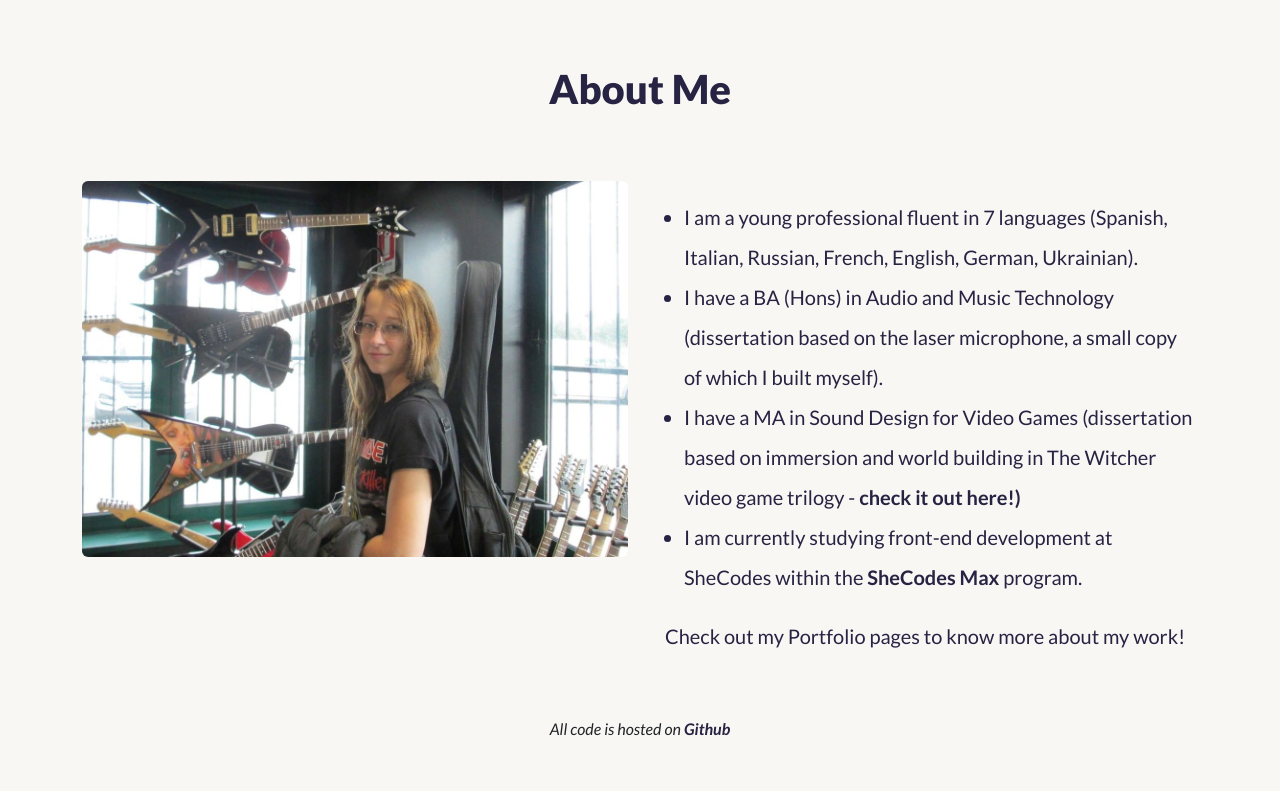
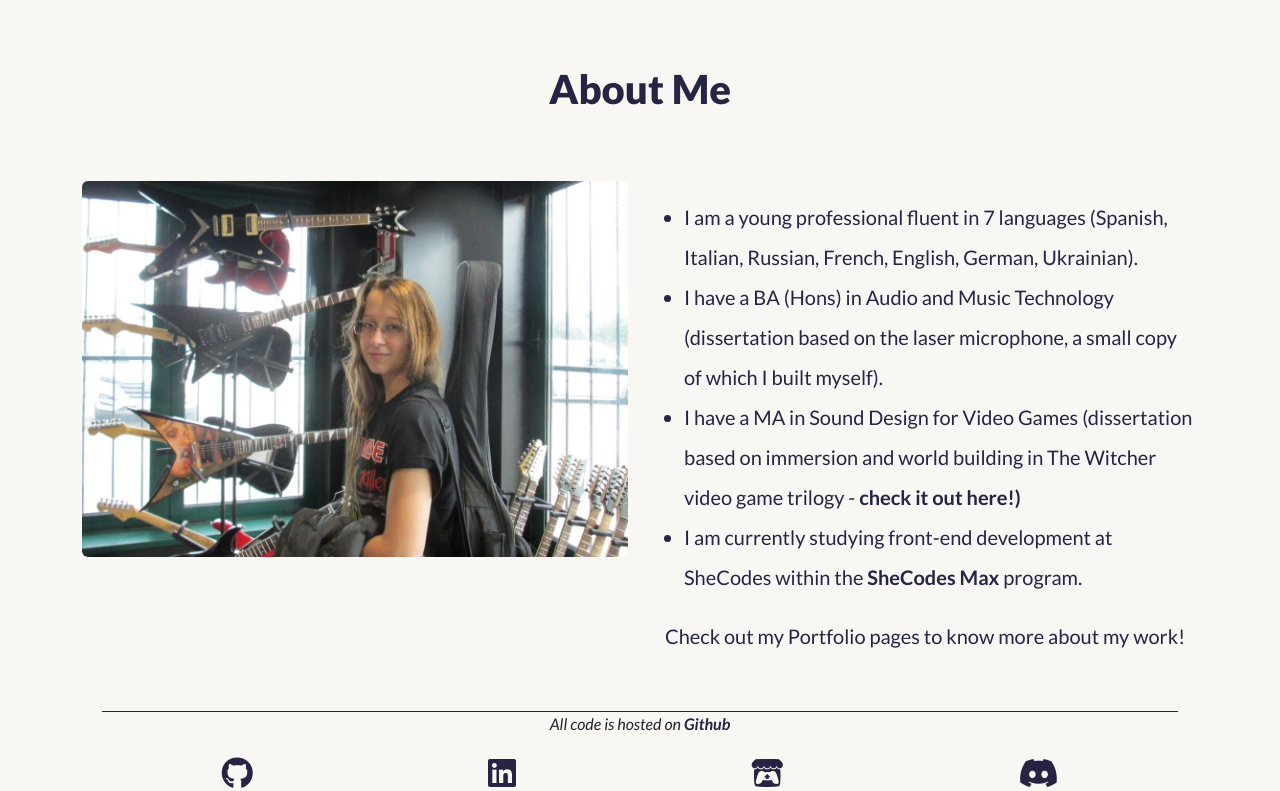
Before and after one commit to therankofjedimaster/plus-portfolio-project, a plain HTML site: page index.html in a window 1280 px wide. Shown: the part 671-1462 px from the top of the page. Drawn offline with nearby package versions, Linux system fonts and the light colour scheme.

Commit message:
Added Footer
-Added footer to each page
-Updated the contact page
-Added icons through Font Awesome

```diff
--- a/index.html
+++ b/index.html
@@ -65,7 +65,6 @@
 
         <a class="contact-button launch" href="contact.html"> Contact Me </a>
     </div>
-
     <h1 class="mt-5">About Me</h1>
     <div class="container">
         <div class="row d-flex mt-5">
@@ -94,10 +93,22 @@
                 </p>
             </div>
         </div>
-
-        <footer class="text-center">All code is hosted on <a
-                href="https://github.com/therankofjedimaster/plus-portfolio-project">Github</a>
-        </footer>
+        <br>
+        <footer class="text-center"> All code is hosted on <a
+                href="https://github.com/therankofjedimaster/plus-portfolio-project">
+                Github </a> </footer>
+        <div class="container">
+            <div class="icons text-center">
+                <a href="https://github.com/therankofjedimaster" target="_blank"> <i
+                        class="fa-brands fa-github fa-2xl"></i></a>
+                <a href="https://www.linkedin.com/in/eugenia-zanarini/" target="_blank"> <i
+                        class="fa-brands fa-linkedin fa-2xl"></i></a>
+                <a href="https://therankofjedimaster.itch.io/" target="_blank"> <i
+                        class="fa-brands fa-itch-io fa-2xl"></i></a>
+                <a href="https://discordapp.com/users/therankofjedimaster#5497" target="_blank"><i
+                        class="fa-brands fa-discord fa-2xl"></i></a>
+            </div>
+        </div>
 
         <script src="https://cdn.jsdelivr.net/npm/bootstrap@5.3.0-alpha2/dist/js/bootstrap.bundle.min.js"
             integrity="sha384-qKXV1j0HvMUeCBQ+QVp7JcfGl760yU08IQ+GpUo5hlbpg51QRiuqHAJz8+BrxE/N"
--- a/src/style.css
+++ b/src/style.css
@@ -15,6 +15,7 @@ button:hover,
   color: #ef4b6f;
   transition: all 200ms ease;
 }
+
 button {
   background-color: #95e9e9;
   border-radius: 10px;
@@ -26,7 +27,18 @@ button {
 }
 footer {
   font-style: italic;
-  margin: 50px;
+  margin: 20px;
+  border-top: 1px solid #272343;
+  text-align: center;
+}
+p footer {
+  text-align: center;
+}
+.icons {
+  display: flex;
+  margin: 0 auto;
+  padding: 5px 10px;
+  justify-content: space-around;
 }
 h1,
 h2,
```
Also changed, not shown: contact.html (+14 -2 lines), devwork.html (+16 -0 lines), gamework.html (+16 -0 lines).
